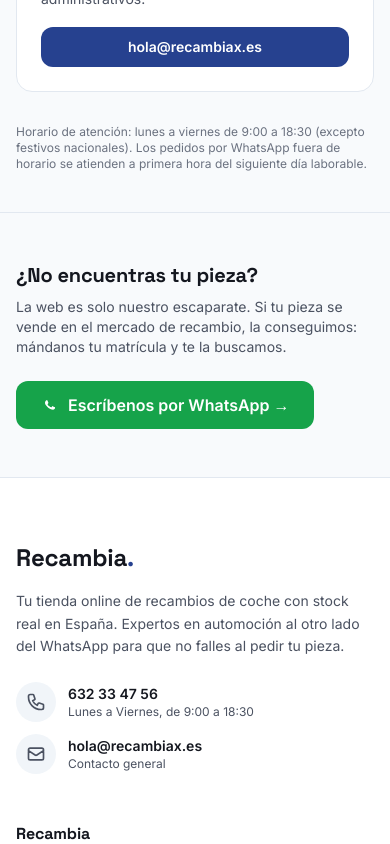
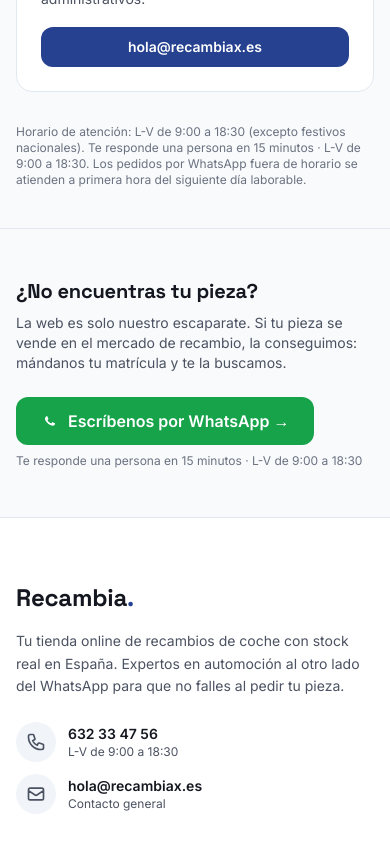
Before and after one commit to oussamaventas-code/RECAMBIA2, a Next.js app: page /contacto in a window 390 px wide. Shown: the part 940-1784 px from the top of the page. Built offline with nearby package versions, Linux system fonts and the light colour scheme; no server answers.

Commit message:
feat(landing): promesa de respuesta unificada y horario visible en los CTA

```diff
--- a/src/app/ayuda/page.tsx
+++ b/src/app/ayuda/page.tsx
@@ -2,6 +2,7 @@
 import Link from "next/link";
 import { InfoPage } from "@/components/layout/InfoPage";
 import { whatsappGenericUrl } from "@/lib/whatsapp";
+import { promesaRespuesta } from "@/config/contacto";
 
 export const metadata: Metadata = {
   title: "Centro de ayuda",
@@ -74,9 +75,7 @@
       <div className="mt-10 flex flex-col items-start gap-4 rounded-2xl border border-line bg-surface-2/60 p-6 sm:flex-row sm:items-center sm:justify-between">
         <div>
           <h2 className="font-display text-lg text-ink">¿Sigues con dudas?</h2>
-          <p className="mt-1 text-sm text-ink-muted">
-            Escríbenos y te contestamos en menos de 2 horas laborables.
-          </p>
+          <p className="mt-1 text-sm text-ink-muted">{promesaRespuesta()}</p>
         </div>
         <div className="flex flex-wrap gap-3">
           <a
--- a/src/app/contacto/page.tsx
+++ b/src/app/contacto/page.tsx
@@ -2,11 +2,11 @@
 import { InfoPage } from "@/components/layout/InfoPage";
 import { whatsappGenericUrl } from "@/lib/whatsapp";
 import { PHONE_DISPLAY, PHONE_TEL, EMAIL } from "@/lib/site-config";
+import { HORARIO, horarioTexto, promesaRespuesta } from "@/config/contacto";
 
 export const metadata: Metadata = {
   title: "Contacto",
-  description:
-    "Habla con el equipo de RECAMBIA: WhatsApp, teléfono o email. Respuesta en menos de 2 horas laborables.",
+  description: `Habla con el equipo de RECAMBIA: WhatsApp, teléfono o email. Respuesta en ${HORARIO.respuestaEnHorario} en horario laboral.`,
 };
 
 const CHANNELS = [
@@ -20,7 +20,7 @@
   {
     icon: "📞",
     title: "Teléfono",
-    detail: "Lunes a viernes, de 9:00 a 18:30.",
+    detail: horarioTexto(),
     action: { label: PHONE_DISPLAY, href: `tel:${PHONE_TEL}` },
     external: false,
   },
@@ -37,7 +37,7 @@
   return (
     <InfoPage
       title="Contacto"
-      subtitle="Detrás de RECAMBIA hay personas que saben de piezas. Elige la vía que prefieras: contestamos en menos de 2 horas laborables."
+      subtitle={`Detrás de RECAMBIA hay personas que saben de piezas. Elige la vía que prefieras: contestamos en ${HORARIO.respuestaEnHorario} en horario laboral.`}
     >
       <div className="grid grid-cols-1 gap-4 sm:grid-cols-3">
         {CHANNELS.map((channel) => (
@@ -68,8 +68,8 @@
       </div>
 
       <p className="mt-8 text-xs text-ink-faint">
-        Horario de atención: lunes a viernes de 9:00 a 18:30 (excepto
-        festivos nacionales). Los pedidos por WhatsApp fuera de horario se
+        Horario de atención: {horarioTexto()} (excepto festivos nacionales).{" "}
+        {promesaRespuesta()}. Los pedidos por WhatsApp fuera de horario se
         atienden a primera hora del siguiente día laborable.
       </p>
     </InfoPage>
--- a/src/app/diagnostico/page.tsx
+++ b/src/app/diagnostico/page.tsx
@@ -1,6 +1,7 @@
 import type { Metadata } from "next";
 import { InfoPage } from "@/components/layout/InfoPage";
 import { whatsappGenericUrl } from "@/lib/whatsapp";
+import { promesaRespuesta } from "@/config/contacto";
 
 export const metadata: Metadata = {
   title: "Diagnóstico online",
@@ -85,9 +86,8 @@
           Hablar con el mecánico &rarr;
         </a>
         <p className="mt-3 text-xs text-ink-faint">
-          Respuesta en menos de 2 horas laborables. El diagnóstico es
-          orientativo: para averías complejas te recomendaremos pasar por un
-          taller asociado.
+          {promesaRespuesta()}. El diagnóstico es orientativo: para averías
+          complejas te recomendaremos pasar por un taller asociado.
         </p>
       </div>
     </InfoPage>
--- a/src/app/talleres-asociados/page.tsx
+++ b/src/app/talleres-asociados/page.tsx
@@ -2,6 +2,7 @@
 import { Footer } from "@/components/layout/Footer";
 import Link from "next/link";
 import { whatsappGenericUrl } from "@/lib/whatsapp";
+import { HORARIO, promesaRespuesta } from "@/config/contacto";
 import { WorkshopMap } from "@/components/talleres/WorkshopMap";
 
 export default function TalleresAsociadosPage() {
@@ -59,7 +60,7 @@
                 </div>
                 <h3 className="font-display text-xl text-ink mb-3">Encuentra tu pieza</h3>
                 <p className="text-sm text-ink-muted">
-                  Escríbenos por WhatsApp con tu matrícula y la pieza que necesitas. Te confirmamos referencia exacta y precio en menos de 2 horas.
+                  Escríbenos por WhatsApp con tu matrícula y la pieza que necesitas. Te confirmamos referencia exacta y precio en {HORARIO.respuestaEnHorario}.
                 </p>
               </div>
 
@@ -113,6 +114,7 @@
               </svg>
                 Escríbenos por WhatsApp &rarr;
             </a>
+            <p className="mt-3 text-xs text-ink-faint">{promesaRespuesta()}</p>
             <ul className="mt-8 flex flex-col sm:flex-row items-center justify-center gap-4 sm:gap-8 text-sm text-ink-muted">
               <li className="flex items-center gap-2">
                 <svg className="h-5 w-5 text-success" fill="none" viewBox="0 0 24 24" stroke="currentColor" strokeWidth={2}><path strokeLinecap="round" strokeLinejoin="round" d="M5 13l4 4L19 7" /></svg>
--- a/src/components/home/DescuentoEmail.tsx
+++ b/src/components/home/DescuentoEmail.tsx
@@ -1,4 +1,5 @@
 import { whatsappGenericUrl } from "@/lib/whatsapp";
+import { promesaRespuesta } from "@/config/contacto";
 
 // Sección de portada: antes era un imán de leads con 5% de descuento y
 // captura de email. Se sustituyó porque competía por precio (lo contrario a
@@ -41,6 +42,7 @@
               >
                 Que me digan qué necesito &rarr;
               </a>
+              <p className="mt-2 text-xs text-ink-faint">{promesaRespuesta()}</p>
             </div>
           </div>
         </div>
--- a/src/components/home/MechanicAdvisory.tsx
+++ b/src/components/home/MechanicAdvisory.tsx
@@ -3,6 +3,7 @@
 import Image from "next/image";
 import { Reveal } from "@/components/shared/Reveal";
 import { whatsappGenericUrl } from "@/lib/whatsapp";
+import { promesaRespuesta } from "@/config/contacto";
 
 type TeamMember = {
   name: string;
@@ -160,6 +161,7 @@
               </svg>
               Consulta a nuestro mecánico
             </a>
+            <p className="mt-2 text-xs text-white/40">{promesaRespuesta()}</p>
           </Reveal>
 
           {/* Right: Visual card */}
--- a/src/components/home/Mostrador.tsx
+++ b/src/components/home/Mostrador.tsx
@@ -8,6 +8,7 @@
 import { useGSAP } from "@gsap/react";
 import { PlateSearch } from "@/components/matricula/PlateSearch";
 import { whatsappGenericUrl } from "@/lib/whatsapp";
+import { HORARIO, promesaRespuesta } from "@/config/contacto";
 
 gsap.registerPlugin(SplitText, ScrollTrigger, useGSAP);
 
@@ -157,7 +158,7 @@
             {/* Subtitle */}
             <p className="mt-5 max-w-lg text-base leading-relaxed text-ink-muted sm:text-lg">
               Escribe tu matrícula y un recambista te confirma pieza,
-              precio y disponibilidad en menos de 2 horas.
+              precio y disponibilidad en {HORARIO.respuestaEnHorario}.
               <br className="hidden sm:block" />{" "}
               Te atiende una persona, no un bot.
             </p>
@@ -188,6 +189,7 @@
                   </svg>
                   Escríbenos por WhatsApp &rarr;
                 </a>
+                <p className="mt-2 text-xs text-ink-faint">{promesaRespuesta()}</p>
               </div>
 
               <div className="mt-4 flex flex-col gap-2 text-sm">
--- a/src/components/layout/Footer.tsx
+++ b/src/components/layout/Footer.tsx
@@ -2,8 +2,9 @@
 
 import Link from "next/link";
 import { motion } from "framer-motion";
-import { BUSINESS_HOURS, PHONE_DISPLAY, PHONE_TEL, EMAIL, LEGAL } from "@/lib/site-config";
+import { PHONE_DISPLAY, PHONE_TEL, EMAIL, LEGAL } from "@/lib/site-config";
 import { whatsappGenericUrl } from "@/lib/whatsapp";
+import { horarioTexto, promesaRespuesta } from "@/config/contacto";
 
 const COLUMNS = [
   {
@@ -55,6 +56,7 @@
               la buscamos.
             </p>
           </div>
+          <div className="flex flex-col items-start gap-2 lg:items-end">
             <a
               href={whatsappGenericUrl("Hola, busco una pieza que no encuentro en la web. Mi matrícula es: ")}
               target="_blank"
@@ -66,6 +68,8 @@
               </svg>
               Escríbenos por WhatsApp &rarr;
             </a>
+            <p className="text-xs text-ink-faint">{promesaRespuesta()}</p>
+          </div>
         </div>
       </div>
 
@@ -103,7 +107,7 @@
                 </div>
                 <div>
                   <p className="font-semibold text-ink">{PHONE_DISPLAY}</p>
-                  <p className="text-xs">{BUSINESS_HOURS}</p>
+                  <p className="text-xs">{horarioTexto()}</p>
                 </div>
               </a>
 
--- a/src/components/layout/WhatsAppFloat.tsx
+++ b/src/components/layout/WhatsAppFloat.tsx
@@ -4,6 +4,7 @@
 import { AnimatePresence, motion } from "framer-motion";
 import { whatsappGenericUrl } from "@/lib/whatsapp";
 import { isBusinessHours } from "@/lib/site-config";
+import { promesaRespuesta } from "@/config/contacto";
 import { Magnetic } from "@/components/shared/Magnetic";
 
 export function WhatsAppFloat() {
@@ -31,7 +32,7 @@
             className="hidden rounded-xl border border-line bg-surface-1 px-3 py-2 text-xs font-medium text-ink-muted shadow-lg sm:block"
           >
             {inHours
-              ? "Respondemos en <2h (L–V 9:00–18:30)"
+              ? promesaRespuesta()
               : "Fuera de horario: te contestamos mañana a primera hora"}
           </motion.button>
         )}
@@ -41,7 +42,7 @@
           href={whatsappGenericUrl("¡Hola! Vengo de la web y necesito ayuda para encontrar un recambio.")}
           target="_blank"
           rel="noopener noreferrer"
-          aria-label="Escríbenos por WhatsApp. Respondemos en menos de 2 horas, de lunes a viernes de 9:00 a 18:30"
+          aria-label={`Escríbenos por WhatsApp. ${promesaRespuesta()}`}
           initial={{ opacity: 0, scale: 0.8, y: 10 }}
           animate={{ opacity: 1, scale: 1, y: 0 }}
           transition={{ duration: 0.4, delay: 0.6, ease: [0.22, 1, 0.36, 1] }}
--- /dev/null
+++ b/src/config/contacto.ts
@@ -0,0 +1,20 @@
+// Fuente única del horario y la promesa de respuesta. Antes "menos de 2
+// horas" y "9:00 a 18:30" estaban repetidos a mano en media docena de
+// archivos (hero, WhatsApp flotante, contacto, ayuda, diagnóstico,
+// talleres...) y se iban a desincronizar. Ahora todo importa de aquí.
+export const HORARIO = {
+  laborables: "L-V de 9:00 a 18:30",
+  sabado: "", // TODO OUSSAMA: rellenar si cubrís sábado mañana, o dejar vacío
+  respuestaEnHorario: "15 minutos", // TODO OUSSAMA: solo si lo podéis cumplir SIEMPRE
+} as const;
+
+// Texto de horario para mostrar en la web. Añade el sábado solo si está
+// relleno, sin condicionales sueltos repartidos por los componentes.
+export function horarioTexto(): string {
+  return HORARIO.sabado ? `${HORARIO.laborables} · ${HORARIO.sabado}` : HORARIO.laborables;
+}
+
+// Línea corta para poner justo debajo de los CTA principales de WhatsApp.
+export function promesaRespuesta(): string {
+  return `Te responde una persona en ${HORARIO.respuestaEnHorario} · ${horarioTexto()}`;
+}
--- a/src/lib/site-config.ts
+++ b/src/lib/site-config.ts
@@ -16,11 +16,13 @@
 // Correo de contacto general. OJO: dominio con x → recambiaX.es
 export const EMAIL = "hola@recambiax.es";
 
-export const BUSINESS_HOURS = "Lunes a Viernes, de 9:00 a 18:30";
+// El horario y la promesa de respuesta viven en src/config/contacto.ts
+// (HORARIO, horarioTexto, promesaRespuesta) — única fuente para toda la web.
 
 // Compara contra la hora real de Madrid (no la del navegador del visitante,
-// que puede estar en otro huso) para no prometer "<2h" fuera de horario. Usa
-// en-US solo para parsear el weekday en ASCII fijo (Mon..Sun); no se muestra.
+// que puede estar en otro huso) para no prometer la respuesta rápida fuera
+// de horario. Usa en-US solo para parsear el weekday en ASCII fijo
+// (Mon..Sun); no se muestra.
 export function isBusinessHours(date: Date = new Date()): boolean {
   const parts = Object.fromEntries(
     new Intl.DateTimeFormat("en-US", {
```
Also changed, not shown: src/components/home/ConseguimosPieza.tsx (+3 -4 lines). Lines whose indentation alone changed are shown as unchanged.
